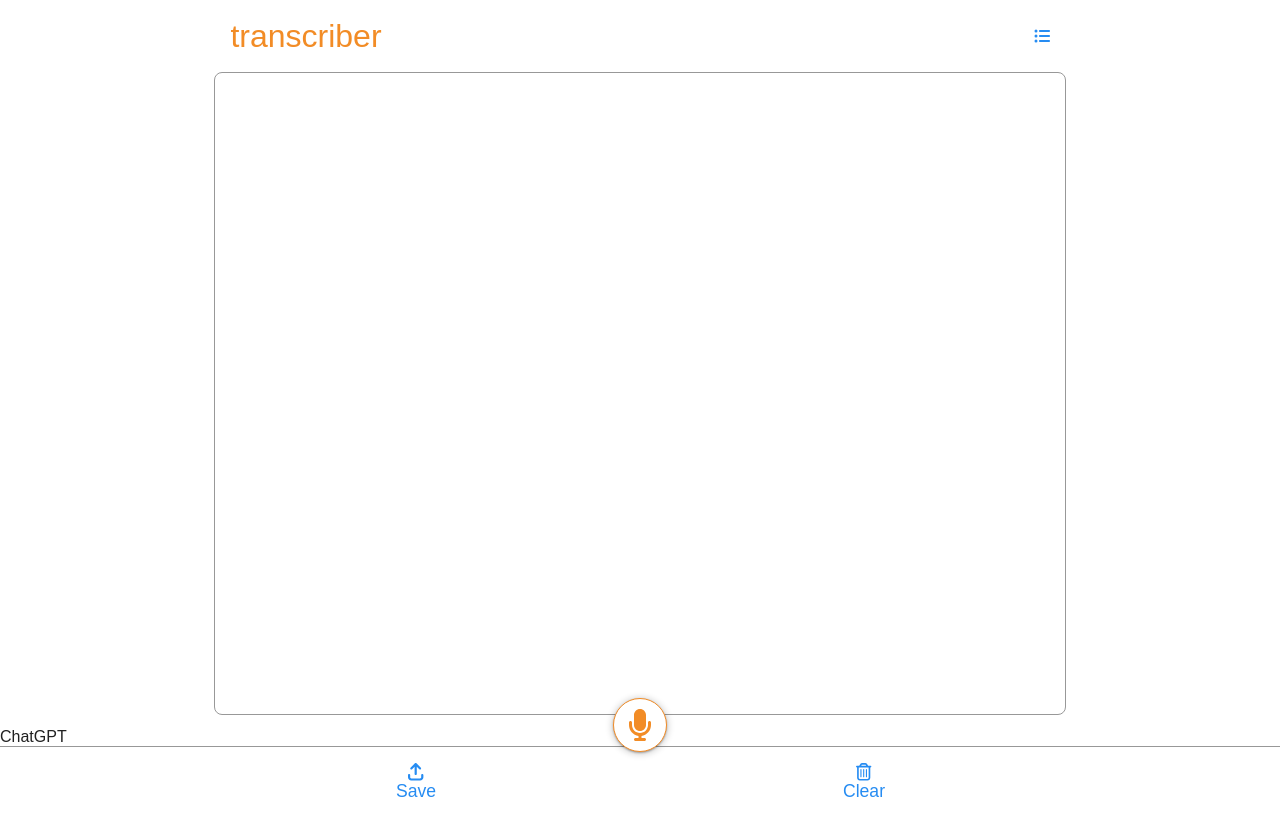
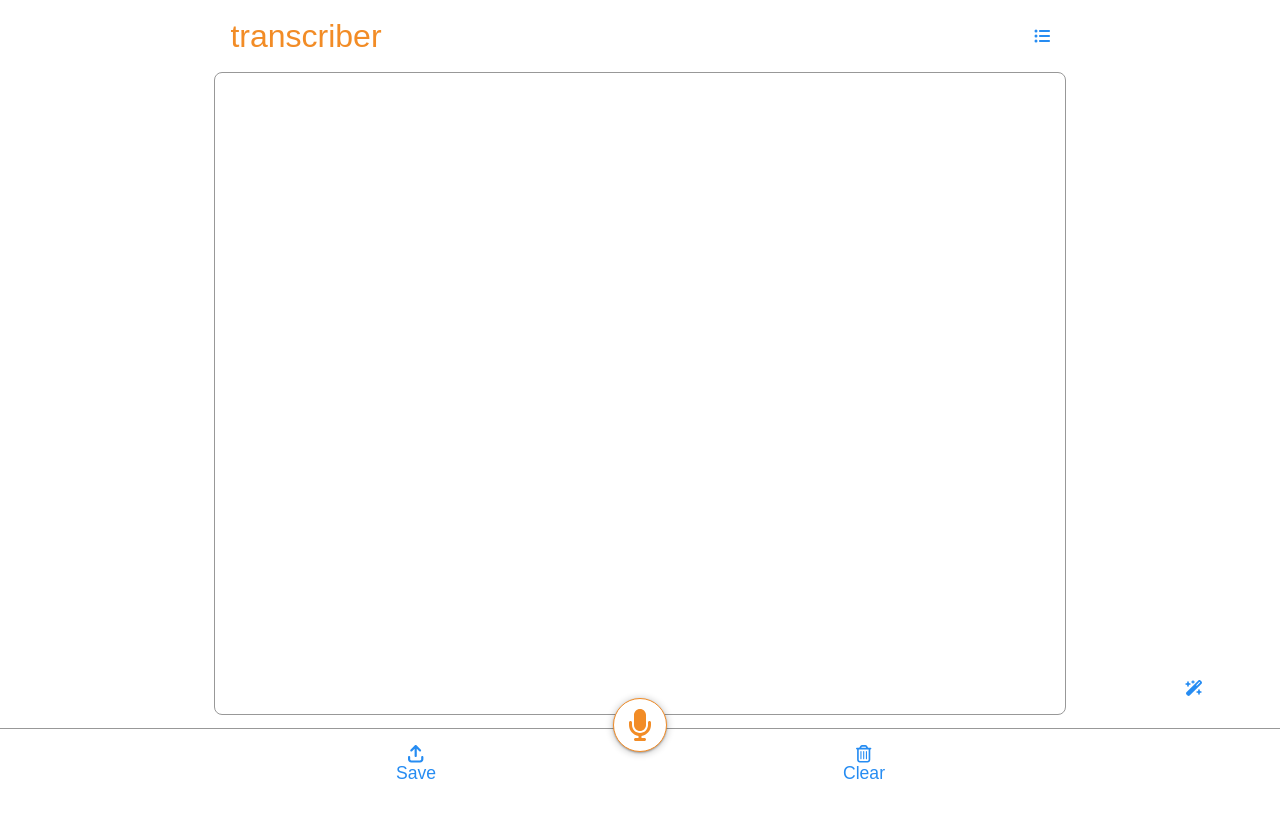
Before and after one commit to timgoalen/transcriber-frontend, a React (Create React App) app: page / in a window 1280 px wide. Built offline with nearby package versions, Linux system fonts and the light colour scheme; a web font is replaced by a local one.

Commit message:
feat: add 'ai' button with loading spinner conditional rendering

```diff
--- a/src/components/OpenAiApi.js
+++ b/src/components/OpenAiApi.js
@@ -1,14 +1,22 @@
 import { useState } from "react";
+
 import axios from "axios";
+import { faWandMagicSparkles, faSpinner } from "@fortawesome/free-solid-svg-icons";
+
+import Button from "./Button.js";
 
 export default function OpenAiApi({ textAreaInput, handleTextAreaUserInput }) {
   const [response, setResponse] = useState("");
-
-  // for spinner
-  const [loading, setLoading] = useState(false);
+  const [isLoading, setIsLoading] = useState(false);
 
   async function sendToOpenAiApi() {
+    // Handle when text area is empty
+    // if (textAreaInput === "") {
+    //   return;
+    // }
+
     try {
+      setIsLoading(true);
       const response = await axios.post(
         "https://api.openai.com/v1/completions",
         {
@@ -27,12 +35,23 @@ export default function OpenAiApi({ textAreaInput, handleTextAreaUserInput }) {
         }
       );
       const reply = response.data.choices[0].text.trim();
+      setIsLoading(false);
       handleTextAreaUserInput(reply);
       // setResponse(response.data.choices[0].text);
     } catch (error) {
       console.error("OpenAI API Error:", error);
+      setIsLoading(false);
     }
   }
 
-  return <div onClick={() => sendToOpenAiApi()}>ChatGPT</div>;
+  return (
+    <div id="ai-btn" onClick={() => sendToOpenAiApi()}>
+      {isLoading ? (
+        <Button name={""} icon={faSpinner} />
+      ) : (
+        <Button name={""} icon={faWandMagicSparkles} />
+
+      )}
+    </div>
+  );
 }
--- a/src/index.css
+++ b/src/index.css
@@ -156,6 +156,15 @@ canvas {
 .characters {
   color: var(--grey);
   font-size: 1rem;
+}
+
+#ai-btn {
+  position: absolute;
+  bottom: 5;
+  right: 5;
+  bottom: 13vh;
+  bottom: 13dvh;
+  right: 6vw;
 }
 
 .toolbar {
```
